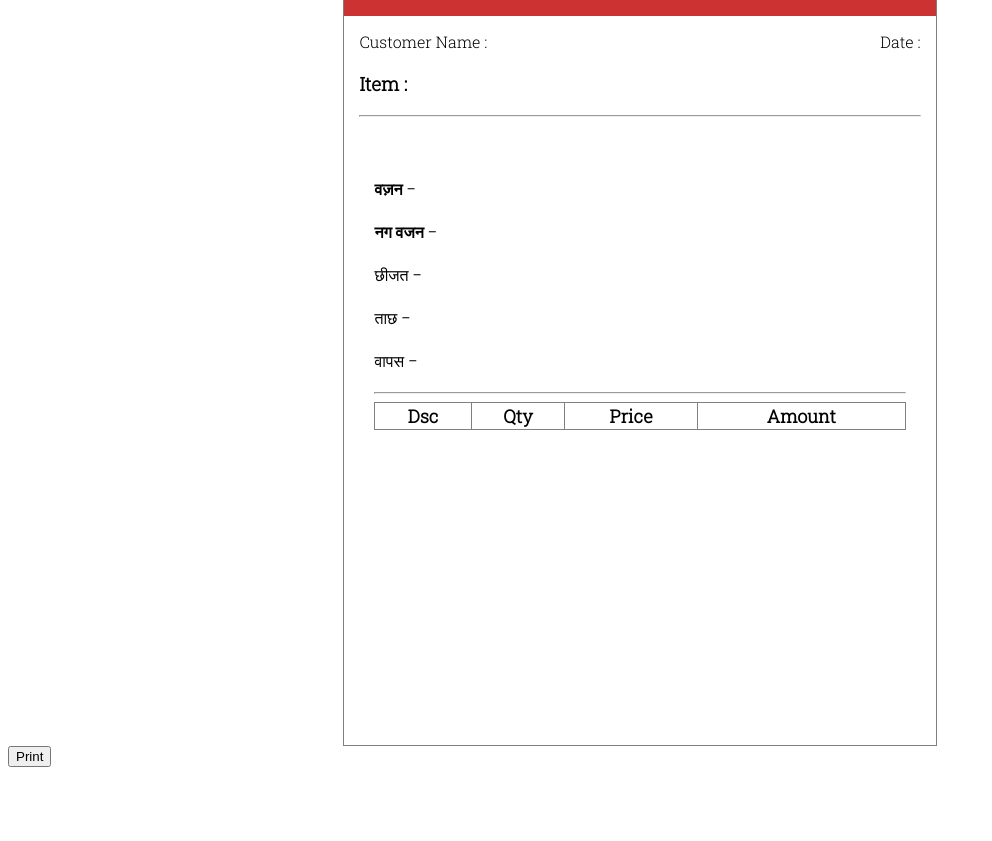
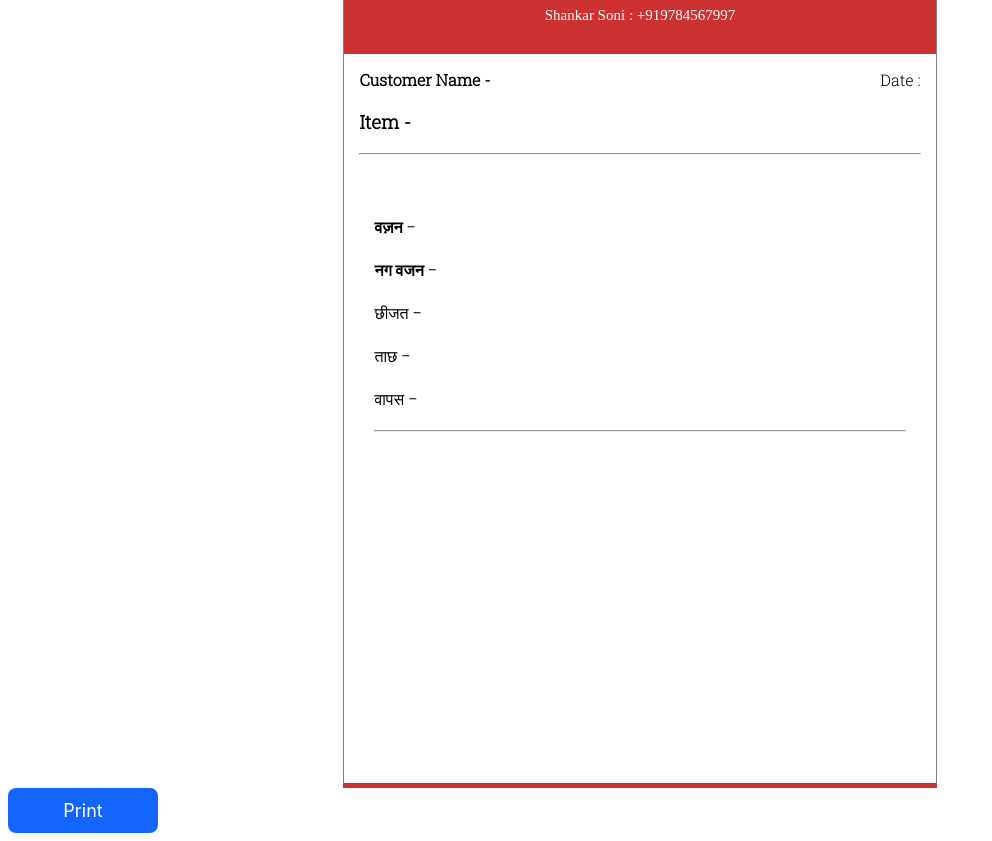
Before and after one commit to dewanshu23/makersInvoice, a plain HTML site: page HTML/index.html in a window 1280 px wide. Shown: the part 140-981 px from the top of the page, without its empty margins (0-992 px from the left). Before the commit the page ends 915 px from the top, so only its background shows below. Drawn offline with Linux system fonts and the light colour scheme.

Commit message:
updated invoice

```diff
--- a/CSS/invoice.css
+++ b/CSS/invoice.css
@@ -11,6 +11,7 @@
     font-size: 15px;
     color: white;
     margin-top: 10px;
+    margin-bottom: 0px;
 }
 .container{
 
@@ -22,6 +23,7 @@
     margin:auto;
     font-family: 'Roboto Slab', serif;
     border-top: none;
+    border-bottom: none;
 }
 #table{
 
@@ -49,9 +51,11 @@ table{
     border: 1px solid grey;
     border-collapse: collapse;
     font-family: 'Roboto Slab', serif;
+
   }
   #hindi{
     font-family: 'Martel', serif;
+    font-style: bold;
   }
 
 
@@ -60,7 +64,7 @@ h5{
   }
   .header{
     width: 156.5mm;
-    height: 35mm;
+    height: 45mm;
     border: 1px solid grey;
     margin:auto;
     border-bottom: none;
@@ -90,3 +94,29 @@ img{
 *{
     -webkit-print-color-adjust: exact !important;
 }
+
+#table1{
+    display: none;
+}
+.Customer{
+
+}
+
+.footer{
+    height: 5px;
+    width: 157mm;
+    background-color: rgb(204, 50, 50);
+    margin:auto;
+}
+
+#btn{
+    margin: auto;
+    height: 45px;
+    width: 150px;
+    background-color: rgb(19, 101, 254);
+    border-radius: 8px;
+    border: none;
+    color: white;
+    font-family: 'Inter', sans-serif;
+    font-size: large;
+}
--- a/HTML/index.html
+++ b/HTML/index.html
@@ -19,12 +19,13 @@
             <h1 class="Hname">Ganpati Jewellers</h1>
             <img src="../img/border.png" id="border">
             <p class="addr">Opp. Jagadamba bhawan, near Kabootaron ka chauk, Ghoda chauk, Jodhpur</p>
+            <p class="addr" id="ownerName">Shankar Soni : +919784567997</p>
     </div>
     <div class="container">
         <div>
-            <div class="Customer">Customer Name  : <span id="CN" class="data"></span></div>
+            <div class="Customer"><b>Customer Name  - </b><span id="CN" class="data"></span></div>
             <div class="date">Date : <span id="CN" class="data"></span></div>
-            <h3 id="Product">Item  :<span id="item" class="data"></span> </h3>
+            <h3 id="Product">Item  - <span id="item" class="data"></span> </h3>
         </div>
 
         <hr>
@@ -38,7 +39,7 @@
                 <p>वापस - <span id="FW" class="data"></span></p>
             </div>
             <hr>
-            <div>
+            <div id="table1">
                 <table id="table" border="1">
                     <tr>
                         <th>Dsc</th>
@@ -52,8 +53,9 @@
             </div>
         </div>
     </div>
+    <div class="footer"></div>
+    <button onclick="window.print()" id="btn">Print</button>
 </div>
-    <button onclick="window.print()">Print</button>
     <script src="../JS/invoice.js"></script>
 </body>
 </html>
--- a/JS/invoice.js
+++ b/JS/invoice.js
@@ -40,6 +40,8 @@ var data=document.querySelectorAll('.data')
 
 var total=0;
 let table=document.querySelector('#table');
+let table1=document.querySelector('#table1');
+
         for(let i=0;i<tableLen;i++)
         {
                 let amt=parseFloat(amount[i])
@@ -58,16 +60,11 @@ let table=document.querySelector('#table');
 
 
         }
+
+        if(tableLen!=0)
+        {
+                table1.style.display="block";
                 table.innerHTML+="<tr><td colspan='3'><b>Total</b></td><td><v>"+total+"</b></td></tr>"
-        // if(isNaN(baki)==false)
-        // {
-        //         total=total+baki;
-
-        // }
-        // else
-        // {
-        //         total=total-jama;
-        // }
                 total+=baki;
                 total-=jama;
 
@@ -78,9 +75,8 @@ let table=document.querySelector('#table');
                 else if(jama!=0)
                         table.innerHTML+="<tr><td colspan='3'><b>jama</b></td><td><b>"+jama+"</b></td></tr>"
 
-
                 table.innerHTML+="<tr><td colspan='3'><b>Grand Total</b></td><td><b>"+total+"</b></td></tr>"
-
+        }
         //adding current date
         var today = new Date();
         var dd = String(today.getDate()).padStart(2, '0');
```
Lines whose indentation alone changed are shown as unchanged.
